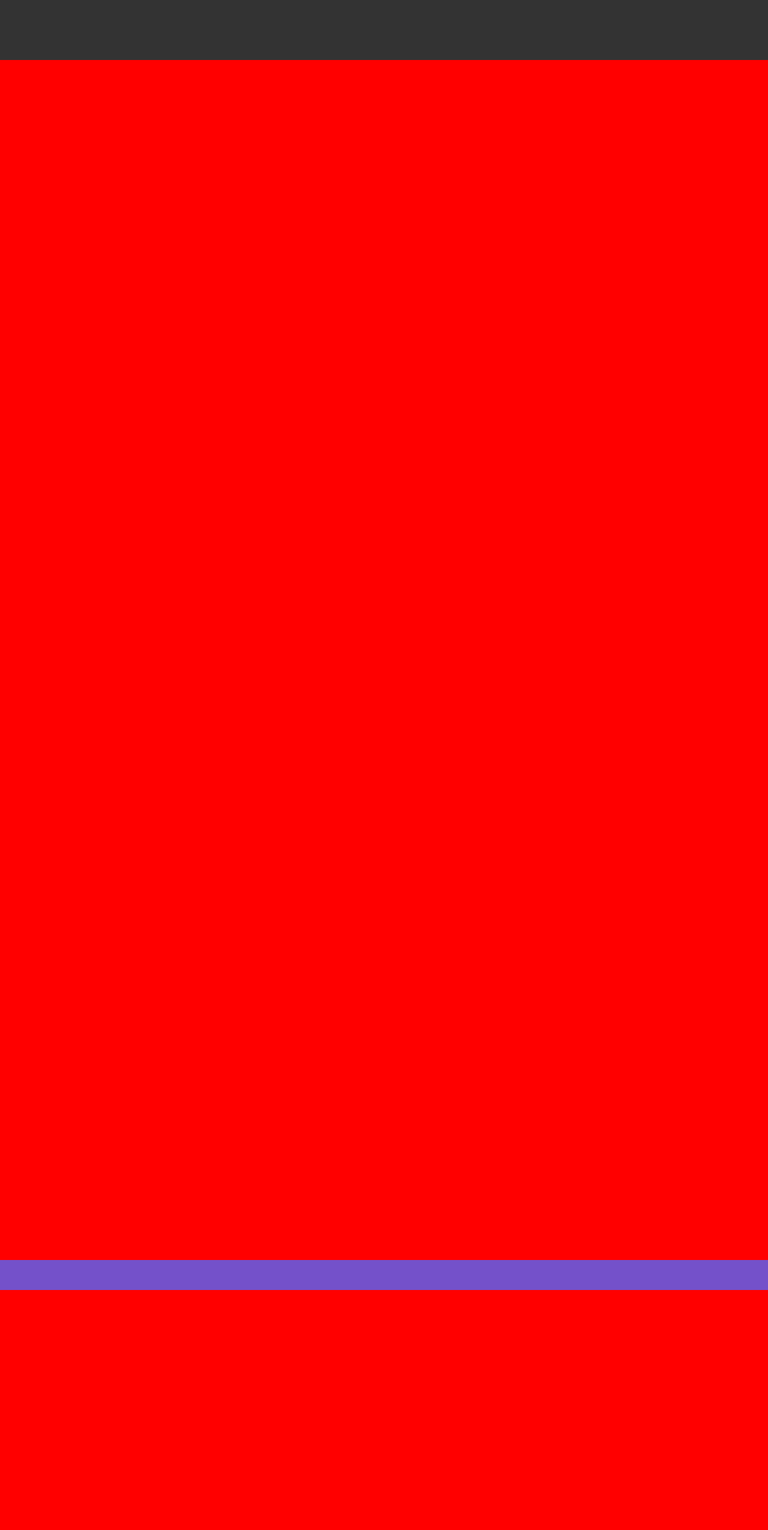
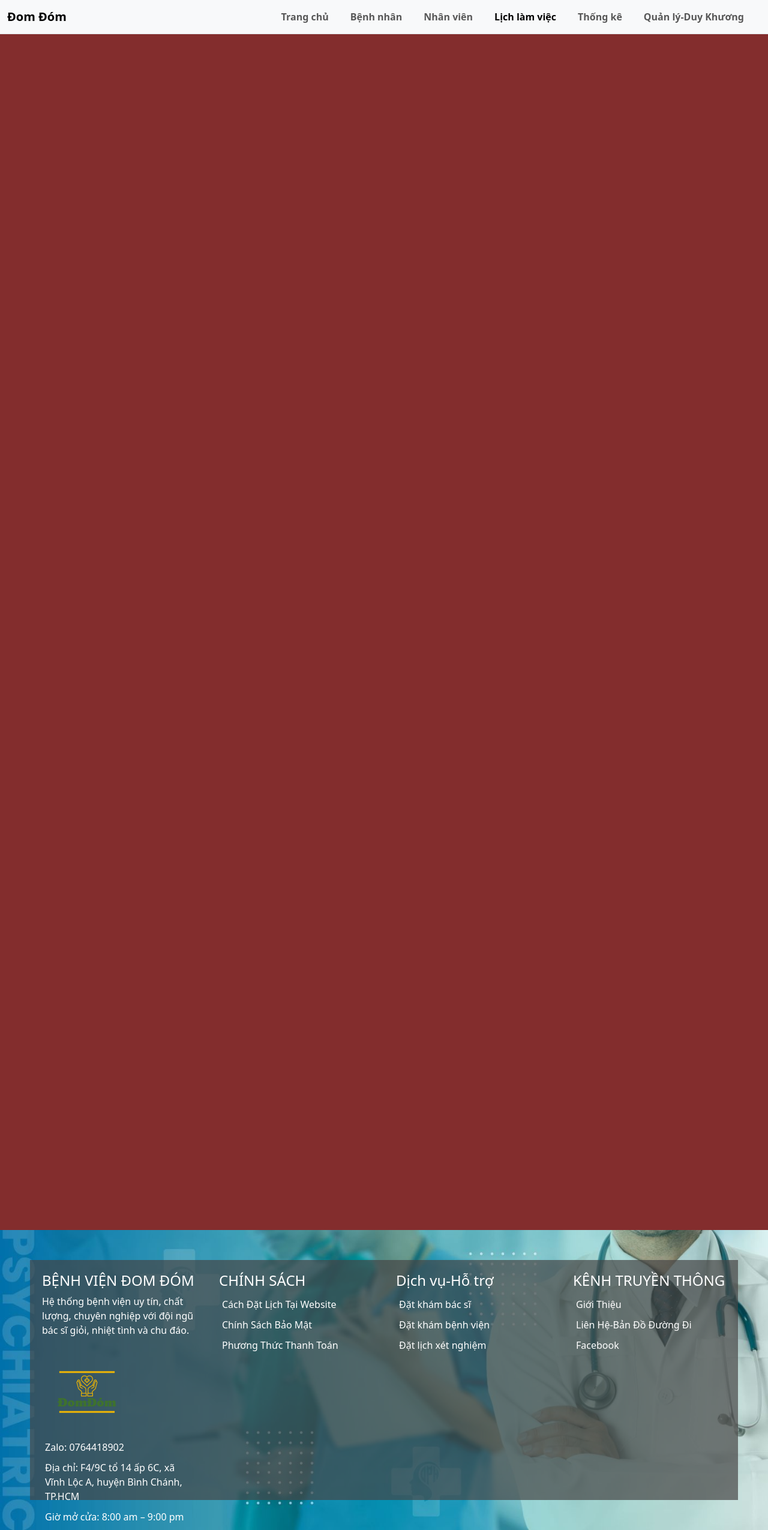
Before and after one commit to NgoBao-14/PTUD_DOMDOM, a PHP site: page /test.php in a window 1280 px wide. Shown: the whole page at 60% size. Before the commit the page ends 2150 px from the top, so only its background shows below. Run offline with PHP 8.4, Linux system fonts and the light colour scheme.

Commit message:
trang chu

```diff
--- a/admin/index.php
+++ b/admin/index.php
@@ -1,4 +1,4 @@
 <?php
-    this->load->view('admin/header');
-    this -> load -> view('admin/sidebar');
+    $this->load->view('admin/header');
+    $this -> load -> view('admin/sidebar');
 ?>
--- a/css/main.css
+++ b/css/main.css
@@ -1,3 +1,4 @@
+/* Full */
 *{
     margin: 0;
     padding: 0;
@@ -5,21 +6,116 @@
 }
 .header
 {
-    height: 100px;
+    height: 50px;
     width: 100%;
     background-color: #333;
 }
-.container
+.main
 {
     width: 100%;
     height: 2000px;
-    background-color: red;
-}
-.footer
-{
-    height: 50px;
-    width: 100%;
-    background-color: #7451ca;
+    background-color: rgb(131, 45, 45);
 }
 
-/* lichLamViec */
+
+/* header */
+.sidebar-item {
+    cursor: pointer;
+}
+.sidebar-item:hover {
+    background-color: #e9ecef;
+}
+.schedule-grid {
+    display: grid;
+    grid-template-columns: repeat(7, 1fr);
+    gap: 10px;
+}
+.schedule-day {
+    text-align: center;
+}
+.btn-sm {
+    width: 100%;
+    margin-bottom: 5px;
+}
+.navbar-brand, .sidebar-item, .navbar-nav a {
+    font-weight: bold;
+}
+.sidebar-item.active {
+    background-color: #e9ecef;
+    color: #0d6efd;
+    border: none;
+    border-bottom: 4px solid #0d6efd;
+}
+.navbar-nav .nav-link {
+    margin-right: 20px;
+}
+.card {
+    border: none;
+    box-shadow: 1px 7px 9px 4px rgba(0, 0, 0, 0.1);
+}
+
+/* footer */
+.footer{
+    width: 100%;
+    height: 500px;
+    background-image: url(../img/banner_web.png);
+    background-repeat: no-repeat;
+    background-size: cover;
+    padding: 50px;
+}
+.contain1{
+    width: 100%px;
+    height:400px;
+    background-color: #464545b0;
+    box-sizing: border-box;
+}
+.doc1, .doc2, .doc3, .doc4{
+
+    width: 25%;
+    height: 350px;
+    /* background-color: #333; */
+    float: left;
+    margin-top: px;
+    color: #fff;
+    padding: 20px;
+}
+.doc1 img{
+    max-width: 100%;
+    height: 150px;
+}
+.doc1 > ul li{
+    list-style: none;
+    padding: 5px;
+}
+.doc2 > ul li{
+    list-style: none;
+    padding: 5px;
+}
+.doc3 > ul li{
+    list-style: none;
+    padding: 5px;
+}
+.doc4 > ul li{
+    list-style: none;
+    padding: 5px;
+}
+.doc{
+    color: #fff;
+    text-decoration: none;
+}
+.doc:hover{
+    color:#fff;
+    text-decoration:none;
+}
+.doc1 > ul{
+    padding: 0;
+}
+.doc2 > ul{
+    padding: 0;
+}
+.doc3 > ul{
+    padding: 0;
+}
+.doc4 > ul{
+    padding: 0;
+}
--- a/test.php
+++ b/test.php
@@ -3,12 +3,73 @@
 <head>
     <meta charset="UTF-8">
     <meta name="viewport" content="width=device-width, initial-scale=1.0">
+    <link href="https://cdn.jsdelivr.net/npm/bootstrap@5.3.0/dist/css/bootstrap.min.css" rel="stylesheet">
     <link rel="stylesheet" href="./css/main.css">
     <title>Document</title>
 </head>
 <body>
-    <div class="header"></div>
-    <div class="container"></div>
-    <div class="footer"></div>
+    <div class="header">
+        <nav class="navbar navbar-expand-lg navbar-light bg-light border-bottom">
+            <div class="container-fluid">
+                <a class="navbar-brand" href="#">Đom Đóm</a>
+                <div class="navbar-nav ms-auto">
+                    <a class="nav-link" href="#">Trang chủ</a>
+                    <a class="nav-link" href="#">Bệnh nhân</a>
+                    <a class="nav-link" href="#">Nhân viên</a>
+                    <a class="nav-link active" href="#">Lịch làm việc</a>
+                    <a class="nav-link" href="#">Thống kê</a>
+                </div>
+                <div class="navbar-nav">
+                    <a class="nav-link" href="#">Quản lý-Duy Khương</a>
+                </div>
+            </div>
+        </nav>
+    </div>
+    <div class="main">
+
+    </div>
+    <div class="footer">
+        <div class="contain1">
+                    <div class="doc1">
+                        <h4>
+                            BỆNH VIỆN ĐOM ĐÓM
+                        </h4>
+                        <p>
+                            Hệ thống bệnh viện uy tín, chất lượng, chuyên nghiệp với đội ngũ bác sĩ giỏi, nhiệt tình và chu đáo.
+                        </p>
+                        <img src="./img/logo.png" alt="">
+                        <ul>
+                            <li><a href="https://zalo.me/0346021604" class="doc">Zalo: 0764418902</a></li>
+                            <li>Địa chỉ: F4/9C tổ 14 ấp 6C, xã Vĩnh Lộc A, huyện Bình Chánh, TP.HCM</li>
+                            <li>Giờ mở cửa: 8:00 am – 9:00 pm</li>
+                        </ul>
+                    </div>
+                    <div class="doc2">
+                        <h4>CHÍNH SÁCH</h4>
+                        <ul>
+                            <li><a href="#" class="doc">Cách Đặt Lịch Tại Website</a></li>
+                            <li><a href="#" class="doc">Chính Sách Bảo Mật</a></li>
+                            <li><a href="#" class="doc">Phương Thức Thanh Toán</a></li>
+                        </ul>
+                    </div>
+                    <div class="doc3">
+                        <h4>Dịch vụ-Hỗ trợ</h4>
+                        <ul>
+                            <li><a href="#" class="doc">Đặt khám bác sĩ</a></li>
+                            <li><a href="#" class="doc">Đặt khám bệnh viện</a></li>
+                            <li><a href="#" class="doc">Đặt lịch xét nghiệm</a></li>
+                        </ul>
+                    </div>
+                    <div class="doc4">
+                        <h4>KÊNH TRUYỀN THÔNG</h4>
+                        <ul>
+                            <li><a href="#" class="doc">Giới Thiệu</a></li>
+                            <li><a href="#" class="doc">Liên Hệ-Bản Đồ Đường Đi</a></li>
+                            <li><a href="#" class="doc">Facebook</a></li>
+                        </ul>
+                    </div>
+                </div>
+    </div>
+    <script src="https://cdn.jsdelivr.net/npm/bootstrap@5.3.0/dist/js/bootstrap.bundle.min.js"></script>
 </body>
 </html>
```
Also changed, not shown: img/banner_web.png (added), img/logo.png (added).
